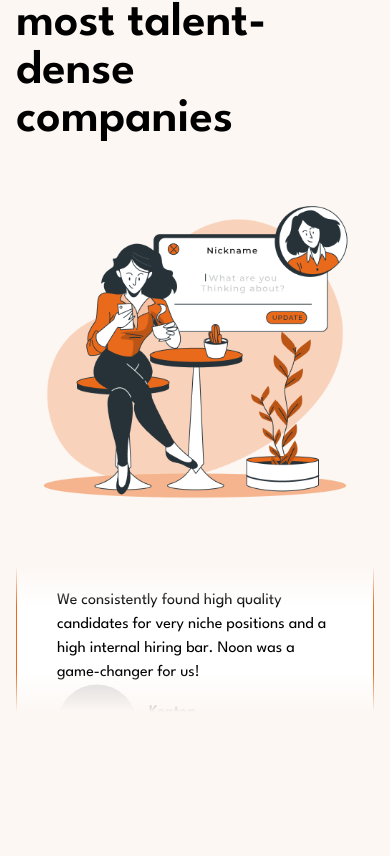
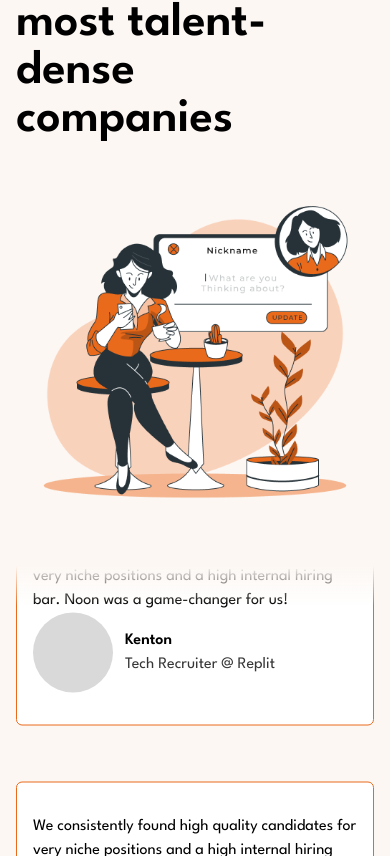
Before and after one commit to shaheer-haider/portfolio-builder, a Nuxt app: page / in a window 390 px wide. Shown: the part 2668-3524 px from the top of the page. Built offline with nearby package versions, Linux system fonts and the light colour scheme.

Commit message:
testimonial fix

```diff
--- a/components/TestimonialSection.vue
+++ b/components/TestimonialSection.vue
@@ -5,7 +5,7 @@
       companies
     </h4>
 
-    <div class="flex items-center md:flex-row flex-col gap-8 h-[600px] py-8">
+    <div class="flex items-center md:flex-row flex-col gap-8 min-h-[600px] py-8">
       <div class="md:w-1/2">
         <img src="@/assets/testimonial_iilustation.png" alt="testimonial_iilustation" />
       </div>
@@ -13,7 +13,7 @@
         <div class="slider space-y-14">
           <div
             v-for="x in 5"
-            class="slide rounded-md px-10 py-10 border border-[#EA6A1C] bg-white"
+            class="slide rounded-md px-4 sm:px-8 md:px-10 py-8 md:py-10  border border-[#EA6A1C] bg-white"
           >
             <p class="text-start">
               We consistently found high quality candidates for very niche positions and a
```
